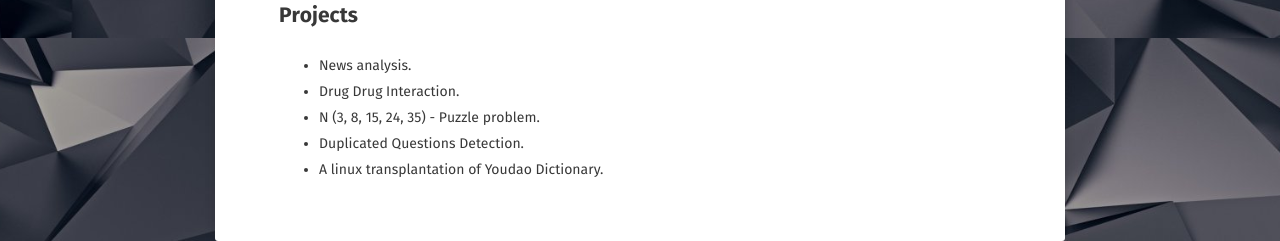
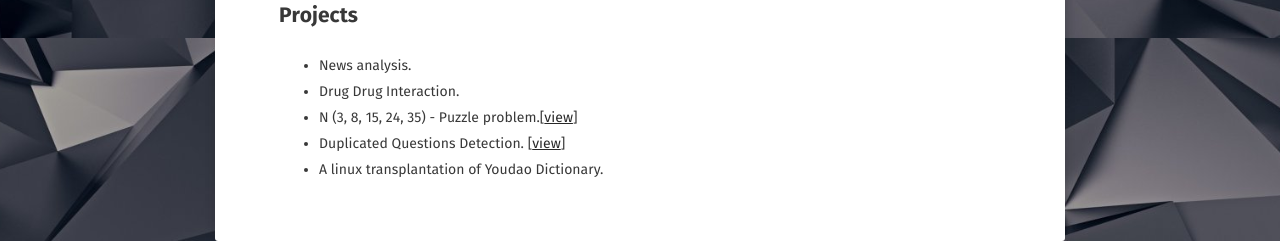
Before and after one commit to ziboyi/ziboyi.github.io, a Jekyll site: the page built from about/index.md, in a window 1280 px wide. Shown: the part 862-1103 px from the top of the page. Built offline with Jekyll 4.4.1, drawn with Linux system fonts in a browser that asks for light colours; some web fonts are replaced.

Commit message:
Add Content

```diff
--- a/about/index.md
+++ b/about/index.md
@@ -74,6 +74,6 @@ I am a Ph.D. student at College of Computer, NUDT, where I received my Master's
 ## Projects
 * News analysis.
 * Drug Drug Interaction.
-* N (3, 8, 15, 24, 35) - Puzzle problem.
-* Duplicated Questions Detection.
+* N (3, 8, 15, 24, 35) - Puzzle problem.\[[view](https://github.com/ziboyi/nPuzzle)\]
+* Duplicated Questions Detection. \[[view](https://github.com/ziboyi/Duplicated-Questions-Detection)\]
 * A linux transplantation of Youdao Dictionary.
```
